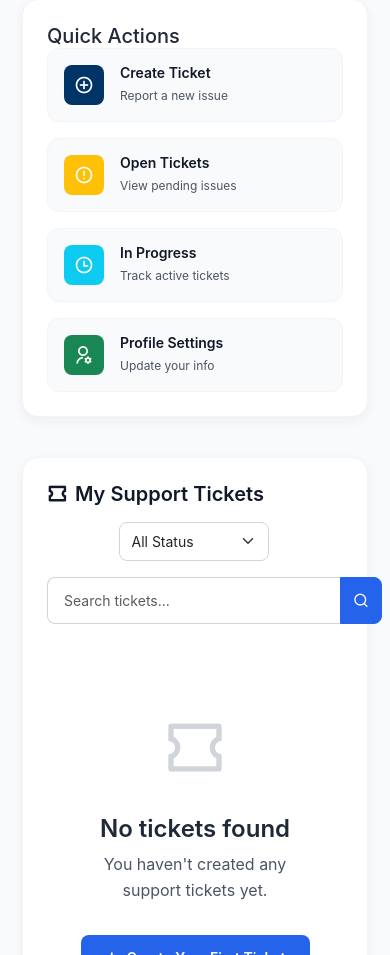
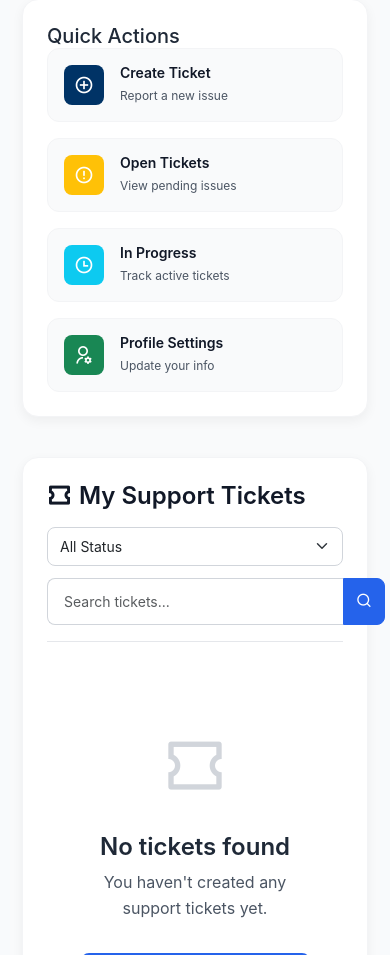
Before and after one commit to narain-karthik/GTN-29-06-2025_11AM, a Flask app: page /user-dashboard in a window 390 px wide. Shown: the part 1645-2600 px from the top of the page. Run offline with Flask 3, Linux system fonts and the light colour scheme; the visitor is signed in with stand-in values (Sample User, id 1); data comes from the database, SQL or seed files in the repository; data that the repository does not hold is empty; some libraries are stand-ins or nearby versions.

Commit message:
Improve the display of the ticket search bar and filters on smaller screens
Fixes overflow issues and enhances responsiveness in the user dashboard ticket section by adjusting CSS and HTML.

Replit-Commit-Author: Agent
Replit-Commit-Session-Id: 69919bbc-8387-4157-a185-d0bf01a3ded0
Replit-Commit-Screenshot-Url: https://storage.googleapis.com/screenshot-production-us-central1/7cd74928-5833-4fa7-95ef-62888739888a/67356ec8-4bef-4778-91a0-23e8742fcbaa.jpg

```diff
--- a/static/style.css
+++ b/static/style.css
@@ -1950,16 +1950,26 @@ body, html {
     display: flex;
     gap: 1rem;
     align-items: center;
+    width: 100%;
+    max-width: 100%;
 }
 
 .filters-form {
     display: flex;
     gap: 1rem;
     align-items: center;
+    width: 100%;
+    max-width: 100%;
 }
 
 .filter-group {
     position: relative;
+    flex-shrink: 0;
+}
+
+.filter-group:last-child {
+    flex: 1;
+    max-width: 300px;
 }
 
 .filter-select {
@@ -1972,13 +1982,17 @@ body, html {
 .search-box {
     display: flex;
     position: relative;
+    width: 100%;
+    max-width: 100%;
 }
 
 .search-input {
     border-radius: 8px 0 0 8px;
     border-right: none;
-    min-width: 250px;
-    font-size: 0.875rem;
+    flex: 1;
+    min-width: 0;
+    font-size: 0.875rem;
+    width: 100%;
 }
 
 .search-btn {
@@ -1989,10 +2003,66 @@ body, html {
     padding: 0.5rem 0.75rem;
     cursor: pointer;
     transition: var(--transition-base);
+    flex-shrink: 0;
 }
 
 .search-btn:hover {
     background: var(--primary-dark);
+}
+
+/* Section Header Layout */
+.section-header {
+    display: flex;
+    justify-content: space-between;
+    align-items: center;
+    margin-bottom: 1.5rem;
+    padding-bottom: 1rem;
+    border-bottom: 1px solid var(--gray-200);
+    gap: 1rem;
+    flex-wrap: wrap;
+}
+
+.section-title-wrapper {
+    flex-shrink: 0;
+}
+
+.section-title {
+    font-size: 1.5rem;
+    font-weight: 600;
+    color: var(--gray-900);
+    margin: 0;
+    display: flex;
+    align-items: center;
+    gap: 0.5rem;
+}
+
+/* Responsive design for section header */
+@media (max-width: 768px) {
+    .section-header {
+        flex-direction: column;
+        align-items: stretch;
+    }
+
+    .filters-container {
+        width: 100%;
+    }
+
+    .filters-form {
+        flex-direction: column;
+        gap: 0.75rem;
+    }
+
+    .filter-group {
+        width: 100%;
+    }
+
+    .filter-group:last-child {
+        max-width: 100%;
+    }
+
+    .search-input {
+        min-width: 0;
+    }
 }
 
 /* Tickets Grid */
--- a/templates/user_dashboard.html
+++ b/templates/user_dashboard.html
@@ -157,10 +157,12 @@
         <!-- Tickets Section -->
         <div class="tickets-section">
             <div class="section-header">
-                <h4 class="section-title">
-                    <i class="ri-ticket-line"></i>
-                    My Support Tickets
-                </h4>
+                <div class="section-title-wrapper">
+                    <h4 class="section-title">
+                        <i class="ri-ticket-line"></i>
+                        My Support Tickets
+                    </h4>
+                </div>
 
                 <!-- Advanced Filters -->
                 <div class="filters-container">
```
Also changed, not shown: attached_assets/image_1751216287628.png (added), attached_assets/image_1751216339742.png (added).
